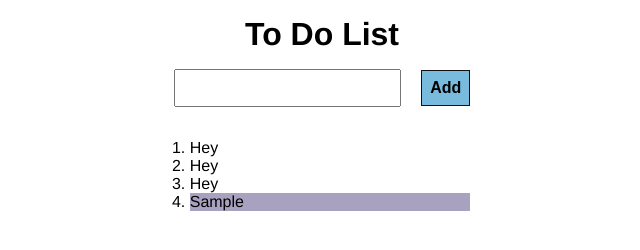
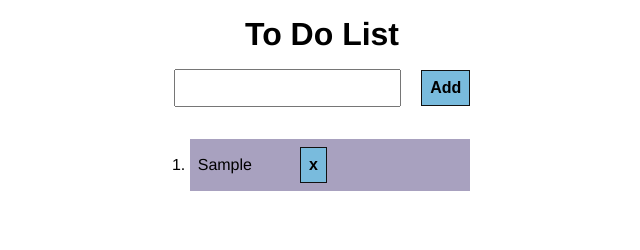
Before and after one commit to NLJZ/todolist, a website: page src/index.html in a window 1280 px wide. Both pictures are taken after typing "Sample" into the empty fields and a click on the button "Add". Shown: the whole page, without its empty margins (318-958 px from the left). Drawn offline with nearby package versions, Linux system fonts and the light colour scheme; files that its build step writes are made by us from their sources.

Commit message:
add remove button

```diff
--- a/src/index.html
+++ b/src/index.html
@@ -11,16 +11,12 @@
       <h1>To Do List</h1>
       <main>
         <div class="button">
-          <input type="text" name="userData" id="userText" />
+          <input type="text" name="userData" id="userText" required />
           <button onclick="addToList()">Add</button>
         </div>
-        <ol class="result">
-          <li>Hey</li>
-          <li>Hey</li>
-          <li>Hey</li>
-        </ol>
+        <ol class="result"></ol>
       </main>
     </div>
   </body>
-  <script src="./index.js"></script>
+  <script src="./scripts/index.js"></script>
 </html>
--- a/src/index.js
+++ /dev/null
@@ -1,18 +0,0 @@
-const colorGenerator = () => {
-  let randomColor = (Math.random().toString(16) + "0000000").slice(2, 8);
-  return randomColor;
-};
-
-const addToList = () => {
-  let userInput = document.querySelector("#userText").value;
-  console.log(userInput);
-  let newLi = document.createElement("li");
-  let text = document.createTextNode(userInput);
-  if (userInput !== "") {
-    let bgColor = `#${colorGenerator()}`;
-    newLi.appendChild(text);
-    newLi.style.backgroundColor = `${bgColor}`;
-    document.querySelector(".result").appendChild(newLi);
-    document.querySelector("#userText").value = "";
-  }
-};
--- /dev/null
+++ b/src/scripts/index.js
@@ -0,0 +1,46 @@
+const colorGenerator = () => {
+  let randomColor = (Math.random().toString(16) + "0000000").slice(2, 8);
+  return randomColor;
+};
+
+const addToList = () => {
+  let userInput = document.querySelector("#userText").value;
+  console.log(userInput);
+  let newLi = document.createElement("li");
+  let text = document.createTextNode(userInput);
+  if (userInput !== "") {
+    newLi.appendChild(text);
+    document.querySelector(".result").appendChild(newLi);
+    document.querySelector("#userText").value = "";
+  }
+  let totalItems = document.querySelectorAll("li");
+  let length = 0;
+  totalItems.forEach((element) => {
+    length++;
+  });
+  if (length % 2 !== 0) {
+    let bgColor = `#${colorGenerator()}`;
+    newLi.style.backgroundColor = `${bgColor}`;
+  }
+  let span = document.createElement("button");
+  let closeText = document.createTextNode("x");
+  span.className = "close";
+  span.appendChild(closeText);
+  console.log(span);
+
+  let listAll = document.querySelectorAll("li");
+  listAll.forEach((item) => {
+    item.appendChild(span);
+  });
+  let closeButtons = document.querySelectorAll(".close");
+  closeButtons.forEach((button) => {
+    button.addEventListener("click", closeIt, false);
+  });
+  console.log(closeButtons);
+};
+
+const closeIt = () => {
+  console.log("close");
+  console.log(document.activeElement.parentNode);
+  document.activeElement.parentNode.style.display = "none";
+};
--- a/src/scss/todo/_list.scss
+++ b/src/scss/todo/_list.scss
@@ -2,5 +2,14 @@
   padding-top: 2rem;
   li {
     margin-left: 1rem;
+    padding: 0.5rem;
   }
 }
+
+.close {
+  padding: 0.5rem;
+  margin-left: 3rem;
+  &:hover {
+    background-color: #e73a33;
+  }
+}
```
